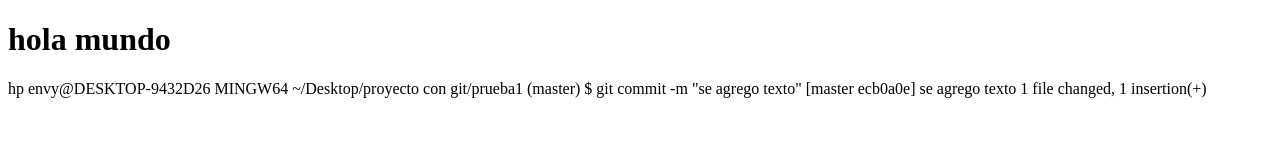
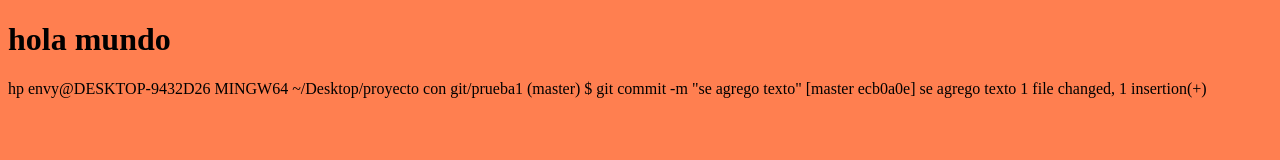
Before and after one commit to humildementebueno/pruebagit1, a plain HTML site: page index.html in a window 1280 px wide. Drawn offline with Linux system fonts and the light colour scheme.

Commit message:
estilo 1

```diff
--- a/index.html
+++ b/index.html
@@ -4,6 +4,7 @@
 <title> </title>
 </head>
 <body>
+    <link rel="stylesheet" href="style.css"></link>
     <h1>hola mundo</h1>
     <p>
         hp envy@DESKTOP-9432D26 MINGW64 ~/Desktop/proyecto con git/prueba1 (master)
--- /dev/null
+++ b/style.css
@@ -0,0 +1,3 @@
+body{
+    background:coral
+}
```
